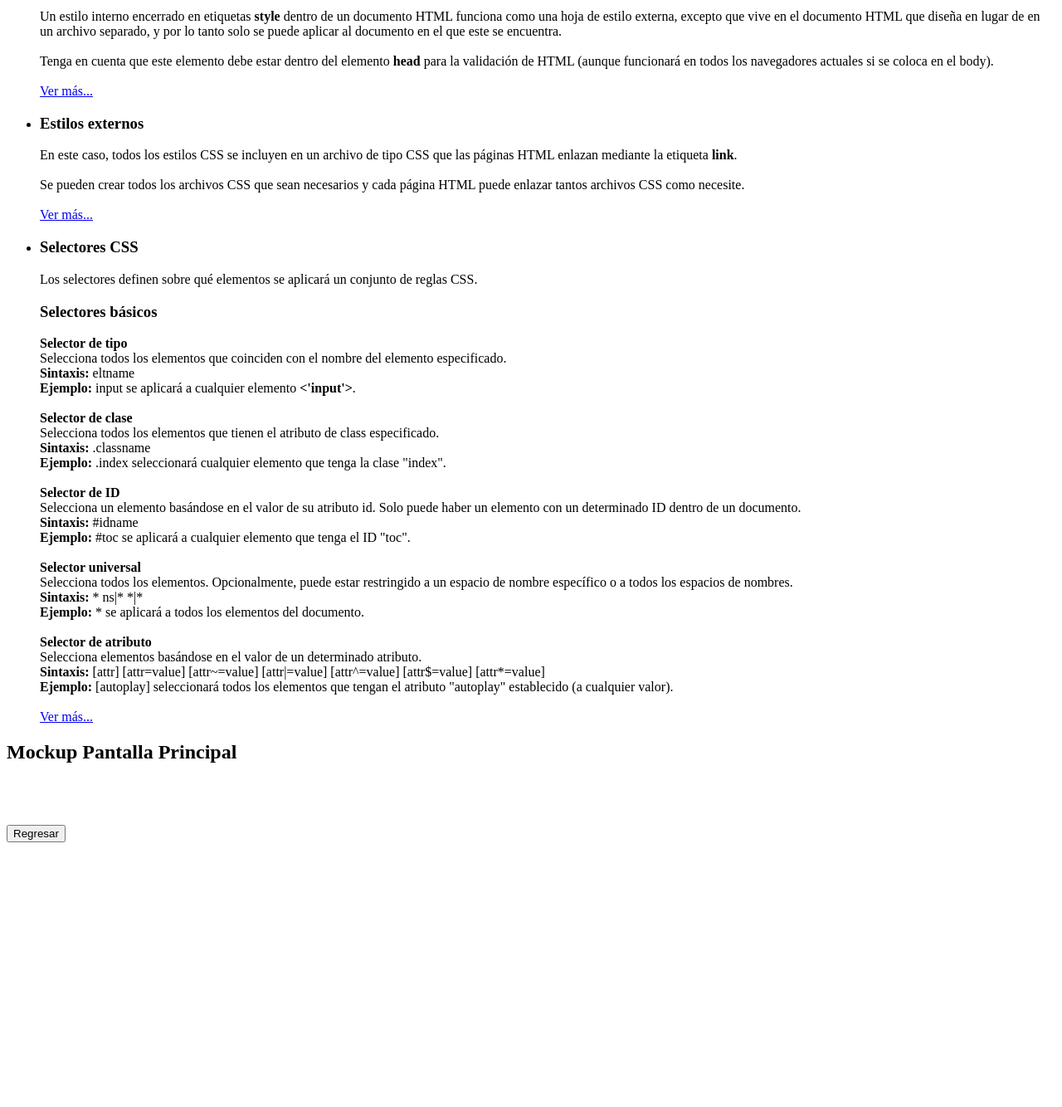
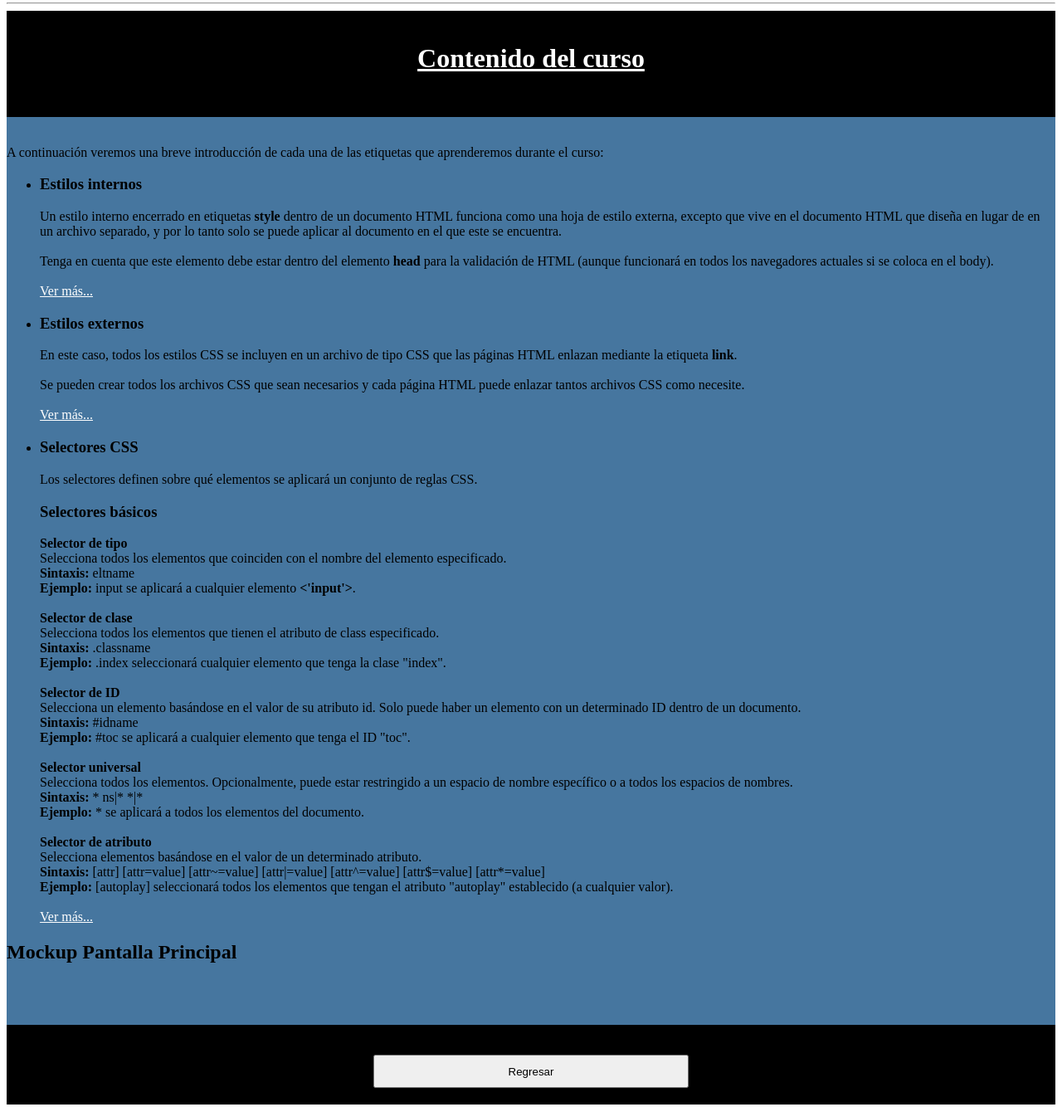
Before and after one commit to sebas0484/DSW-Sebasti-nMurilloOntib-n, a plain HTML site: page planning.html in a window 1280 px wide. Shown: the part 643-1977 px from the top of the page at 83% size. Before the commit the page ends 1666 px from the top, so only its background shows below. Drawn offline with Linux system fonts and the light colour scheme.

Commit message:
Se añade estilo basico a pagina planning

```diff
--- a/css/planning.css
+++ b/css/planning.css
@@ -0,0 +1,30 @@
+.cabecera{
+    padding-bottom: 30px;
+    background-color: #000000;
+}
+h1{
+    text-align: center;
+    text-decoration: underline;
+    color: #ffffff;
+}
+.contenido{
+    background-color: #46769f;
+}
+.contenido{
+    background-color: #46769f;
+}
+a{
+    color: white;
+}
+.pie{
+    background-color: #000000;
+}
+form{
+    width: 30%;
+    height: 60px;
+    margin: auto;
+}
+.boton{
+    width: 100%;
+    height: 40px;
+}
--- a/planning.html
+++ b/planning.html
@@ -3,11 +3,14 @@
 <head>
     <meta charset="UTF-8">
     <title>planning</title>
-    <link rel="Stylesheet" href="css/style.css">
+    <link rel="Stylesheet" href="css/planning.css">
     <script type="text/javascript" src="javascript/planning.js"></script>
 </head>
 <body>
+<div class="cabecera"><br>
     <h1>CSS3</h1>
+</div>
+<div class="contenido"><br>
     <h2>OBJETIVOS</h2>
     <h3>Objetivo General</h3>
     <p>Desarrollar sitios web en formato HTML5 y CSS3,  para
@@ -43,9 +46,13 @@
         <li>CSS3 Ya:
             <a href="https://www.tutorialesprogramacionya.com/cssya/css3ya/">
                 Tutoriales Ya</a></li>
-    </ul>
-
-    <h2>Contenido del curso</h2>
+    </ul><br>
+</div>
+<hr>
+<div class="cabecera"><br>
+    <h1>Contenido del curso</h1>
+</div>
+<div class="contenido"><br>
     <p>A continuación veremos una breve introducción de cada una de las etiquetas que aprenderemos durante el curso:</p>
     <ul>
         <li><h3>Estilos internos</h3>
@@ -99,8 +106,11 @@
     </ul>
     <h2>Mockup Pantalla Principal</h2>
     <br><br><br>
-    <form name="form" action="index.html">
+</div>
+<div class="pie"><br>
+    <form name="form" action="index.html"><br>
         <input class="boton" type="button" value="Regresar" onclick="verificar()"><br>
-    </form>
+    </form><br>
+</div><br>
 </body>
 </html>
```
